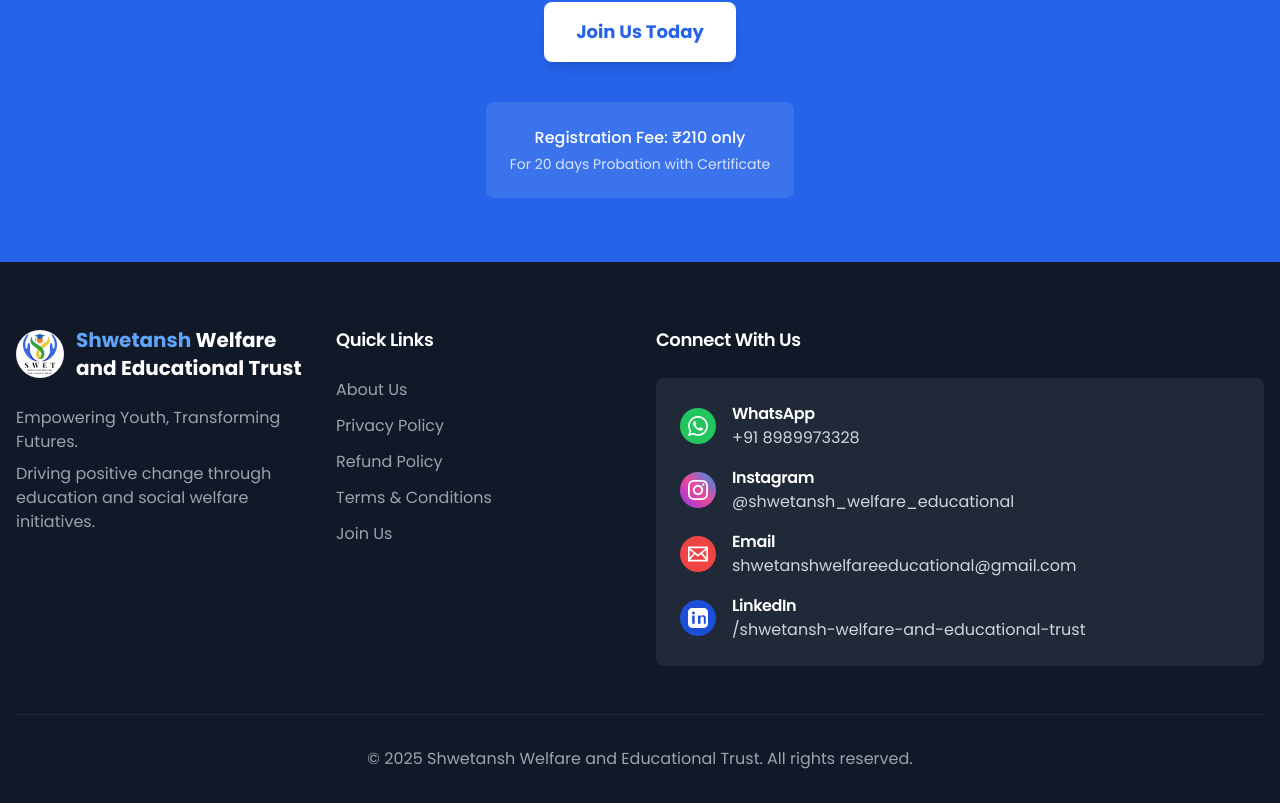
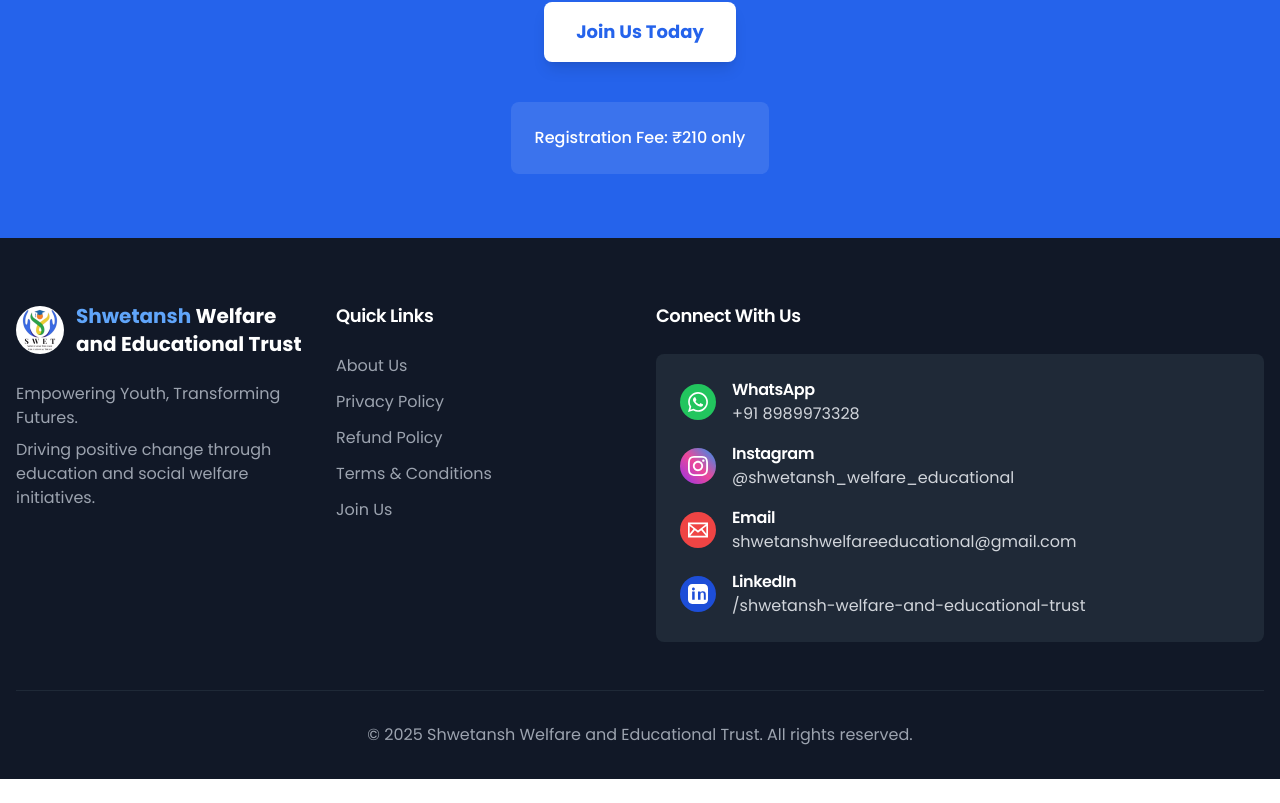
Before and after one commit to CoderYUI/Shwetansh-Welfare-and-Educational-Trust, a React (Vite) app: page / in a window 1280 px wide. Shown: the part 4916-5719 px from the top of the page. After the commit the page ends 5695 px from the top, so only its background shows below. Built offline with nearby package versions, Linux system fonts and the light colour scheme.

Commit message:
removing some content

```diff
--- a/src/components/JoinUsCTA.jsx
+++ b/src/components/JoinUsCTA.jsx
@@ -30,7 +30,6 @@
 
             <div className="mt-10 bg-white/10 rounded-lg p-6 inline-block">
               <p className="font-medium">Registration Fee: ₹210 only</p>
-              <p className="text-sm text-white/80 mt-1">For 20 days Probation with Certificate</p>
             </div>
           </motion.div>
         </div>
```
